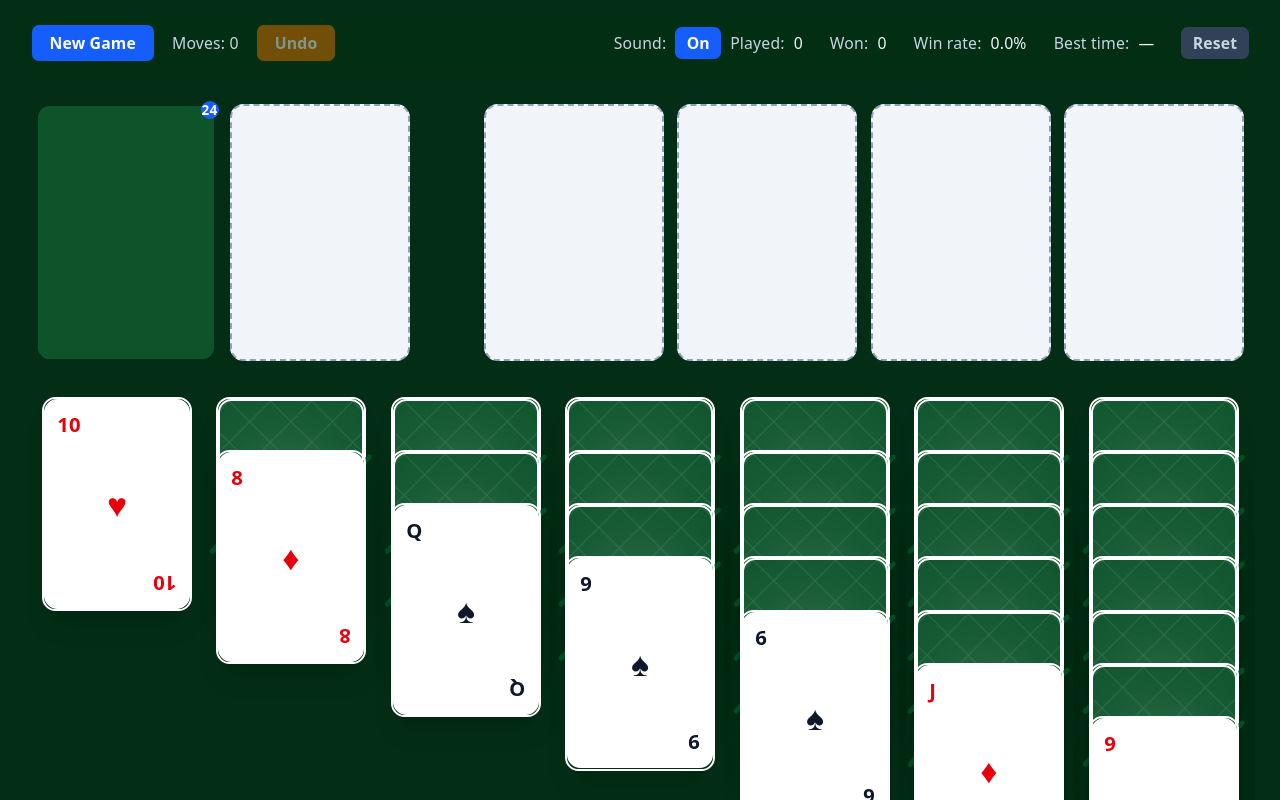
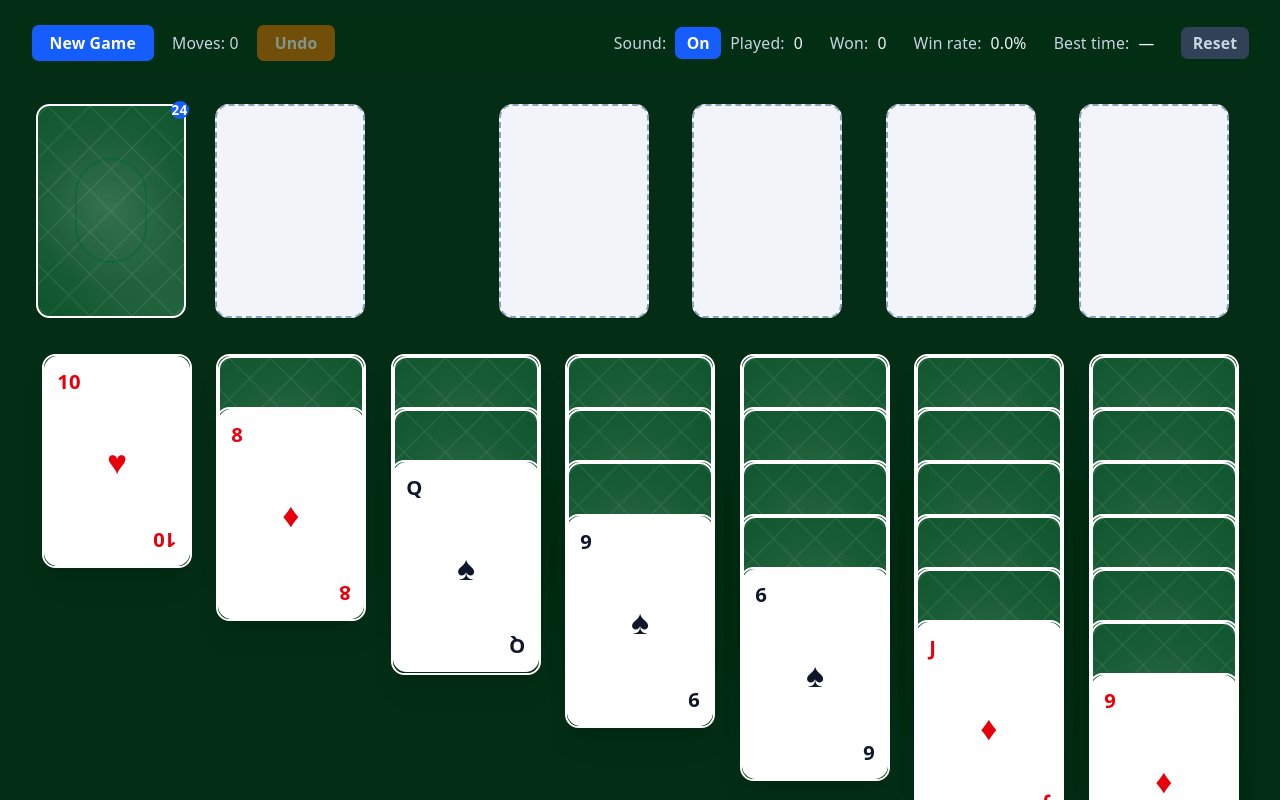
Before and after one commit to sandst1/laguna-klondike, a React (Vite) app: page / in a window 1280 px wide. Shown: the top 800 px of the page. Built offline with nearby package versions, Linux system fonts and the light colour scheme.

Commit message:
Improve card back graphic, tweak layout

```diff
--- a/src/components/Card.tsx
+++ b/src/components/Card.tsx
@@ -2,6 +2,7 @@ import clsx from 'clsx';
 import { useDraggable } from '@dnd-kit/core';
 import type { CSSProperties } from 'react';
 import type { Card as CardData } from '../types';
+import { CardBack } from './CardBack';
 
 const SUIT_SYMBOL: Record<string, string> = {
   hearts: '♥',
@@ -91,47 +92,7 @@ export function Card({
         <div className={clsx(faceDownSideClasses, faceDownClasses, 'card-back')} aria-hidden="true">
           <div className="absolute inset-0 flex items-center justify-center">
             <div className="relative flex h-full w-full items-center justify-center">
-              <div className="absolute inset-0 opacity-30">
-                <svg
-                  className="h-full w-full"
-                  viewBox="0 0 100 100"
-                  preserveAspectRatio="xMidYMid slice"
-                  fill="none"
-                  xmlns="http://www.w3.org/2000/svg"
-                  aria-hidden="true"
-                >
-                  <defs>
-                    <pattern
-                      id="felt-weave"
-                      x="0"
-                      y="0"
-                      width="20"
-                      height="20"
-                      patternUnits="userSpaceOnUse"
-                    >
-                      <path
-                        d="M0 0L20 20M20 0L0 20"
-                        stroke="currentColor"
-                        strokeWidth="0.5"
-                        opacity="0.4"
-                      />
-                    </pattern>
-                  </defs>
-                  <rect width="100" height="100" fill="url(#felt-weave)" />
-                </svg>
-              </div>
-              <div className="relative z-10 flex h-2/3 w-2/3 items-center justify-center">
-                <div className="absolute inset-0 flex items-center justify-center">
-                  <div className="h-3/4 w-3/4 rounded-full border-2 border-green-800/50" />
-                </div>
-                <div className="absolute inset-0 flex items-center justify-center">
-                  <div className="flex h-full w-full items-center justify-around">
-                    <div className="h-full w-1 rotate-45 rounded-full bg-green-800/60" />
-                    <div className="h-full w-1 rotate-45 rounded-full bg-green-800/60" />
-                    <div className="h-full w-1 rotate-45 rounded-full bg-green-800/60" />
-                  </div>
-                </div>
-              </div>
+              <CardBack />
             </div>
           </div>
         </div>
--- /dev/null
+++ b/src/components/CardBack.tsx
@@ -0,0 +1,40 @@
+export function CardBack() {
+  return (
+    <>
+      <div className="absolute inset-0 opacity-30">
+        <svg
+          className="h-full w-full"
+          viewBox="0 0 100 100"
+          preserveAspectRatio="xMidYMid slice"
+          fill="none"
+          xmlns="http://www.w3.org/2000/svg"
+          aria-hidden="true"
+        >
+          <defs>
+            <pattern
+              id="felt-weave"
+              x="0"
+              y="0"
+              width="20"
+              height="20"
+              patternUnits="userSpaceOnUse"
+            >
+              <path
+                d="M0 0L20 20M20 0L0 20"
+                stroke="currentColor"
+                strokeWidth="0.5"
+                opacity="0.4"
+              />
+            </pattern>
+          </defs>
+          <rect width="100" height="100" fill="url(#felt-weave)" />
+        </svg>
+      </div>
+      <div className="relative z-10 flex h-2/3 w-2/3 items-center justify-center">
+        <div className="absolute inset-0 flex items-center justify-center">
+          <div className="h-3/4 w-3/4 rounded-full border-2 border-green-800/50" />
+        </div>
+      </div>
+    </>
+  );
+}
--- a/src/components/FoundationPile.tsx
+++ b/src/components/FoundationPile.tsx
@@ -55,7 +55,7 @@ export function FoundationPile({
       ) : (
         <div
           aria-label={`Empty foundation ${index + 1}`}
-          className="flex aspect-[7/10] w-full items-center justify-center rounded-xl border-2 border-dashed border-slate-400 bg-slate-100 cursor-pointer"
+          className="flex aspect-[7/10] w-full max-w-[200px] items-center justify-center rounded-xl border-2 border-dashed border-slate-400 bg-slate-100 cursor-pointer sm:max-w-[150px]"
           onClick={onPileClick}
         />
       )}
--- a/src/components/GameBoard.tsx
+++ b/src/components/GameBoard.tsx
@@ -6,6 +6,7 @@ import FoundationPile from './FoundationPile';
 import TableauPile from './TableauPile';
 import WastePile from './WastePile';
 import Card from './Card';
+import { CardBack } from './CardBack';
 import { useDragMove } from '../hooks/useDragMove';
 import { useMoveAnimation, MoveAnimatorProvider } from '../hooks/useMoveAnimation';
 import type { DropTarget } from '../game/rules';
@@ -157,13 +158,18 @@ function GameBoardInner({
             <div
               data-testid="stock-pile"
               aria-label={`Stock pile, ${stock.length} cards remaining`}
-              className="relative flex aspect-[7/10] w-[240px] items-center justify-center rounded-xl border-2 border-green-950 bg-green-900 cursor-pointer transition-colors duration-150 hover:brightness-110 sm:w-[180px]"
+              className="relative flex aspect-[7/10] w-[200px] items-center justify-center rounded-xl border-2 border-white bg-green-900 card-back cursor-pointer transition-colors duration-150 hover:brightness-110 sm:w-[150px]"
               onClick={() => {
                 if (stock.length > 0 || waste.length > 0) {
                   draw();
                 }
               }}
             >
+              <div className="absolute inset-0 flex items-center justify-center">
+                <div className="relative flex h-full w-full items-center justify-center">
+                  <CardBack />
+                </div>
+              </div>
               {stock.length > 0 && (
                 <span className="absolute -top-1 -right-1 flex h-5 w-5 items-center justify-center rounded-full bg-blue-600 text-xs font-bold text-white sm:h-4 sm:w-4">
                   {stock.length}
--- a/src/components/TableauPile.tsx
+++ b/src/components/TableauPile.tsx
@@ -62,7 +62,7 @@ export function TableauPile({
       {cards.length === 0 && (
         <div
           aria-label={`Empty tableau pile ${index + 1}`}
-          className="flex aspect-[7/10] w-full items-center justify-center rounded-xl border-2 border-dashed border-slate-400 bg-slate-300 cursor-pointer"
+          className="flex aspect-[7/10] w-full max-w-[200px] items-center justify-center rounded-xl border-2 border-dashed border-slate-400 bg-slate-300 cursor-pointer sm:max-w-[150px]"
           onClick={onPileClick}
         />
       )}
--- a/src/components/WastePile.tsx
+++ b/src/components/WastePile.tsx
@@ -55,7 +55,7 @@ export function WastePile({
       ) : (
         <div
           aria-label="Empty waste pile"
-          className="flex aspect-[7/10] w-full items-center justify-center rounded-xl border-2 border-dashed border-slate-400 bg-slate-100 cursor-pointer"
+          className="flex aspect-[7/10] w-full max-w-[200px] items-center justify-center rounded-xl border-2 border-dashed border-slate-400 bg-slate-100 cursor-pointer sm:max-w-[150px]"
           onClick={onPileClick}
         />
       )}
```
